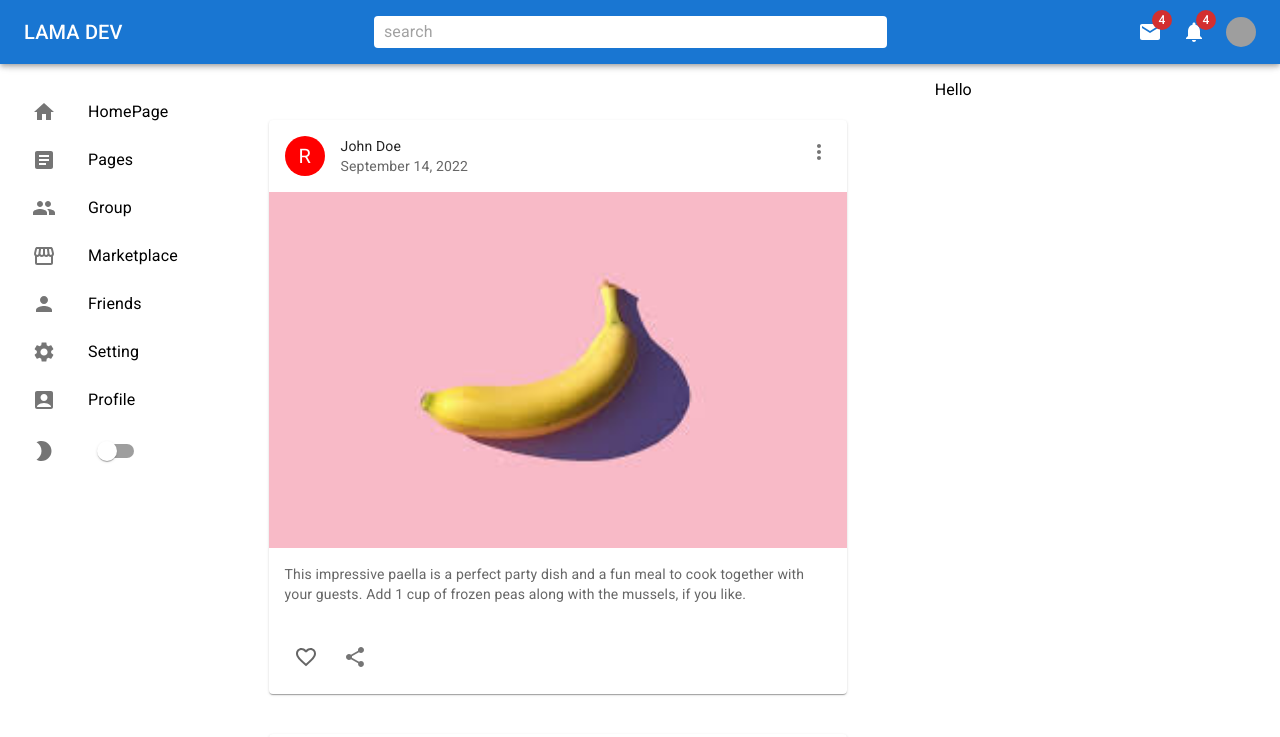
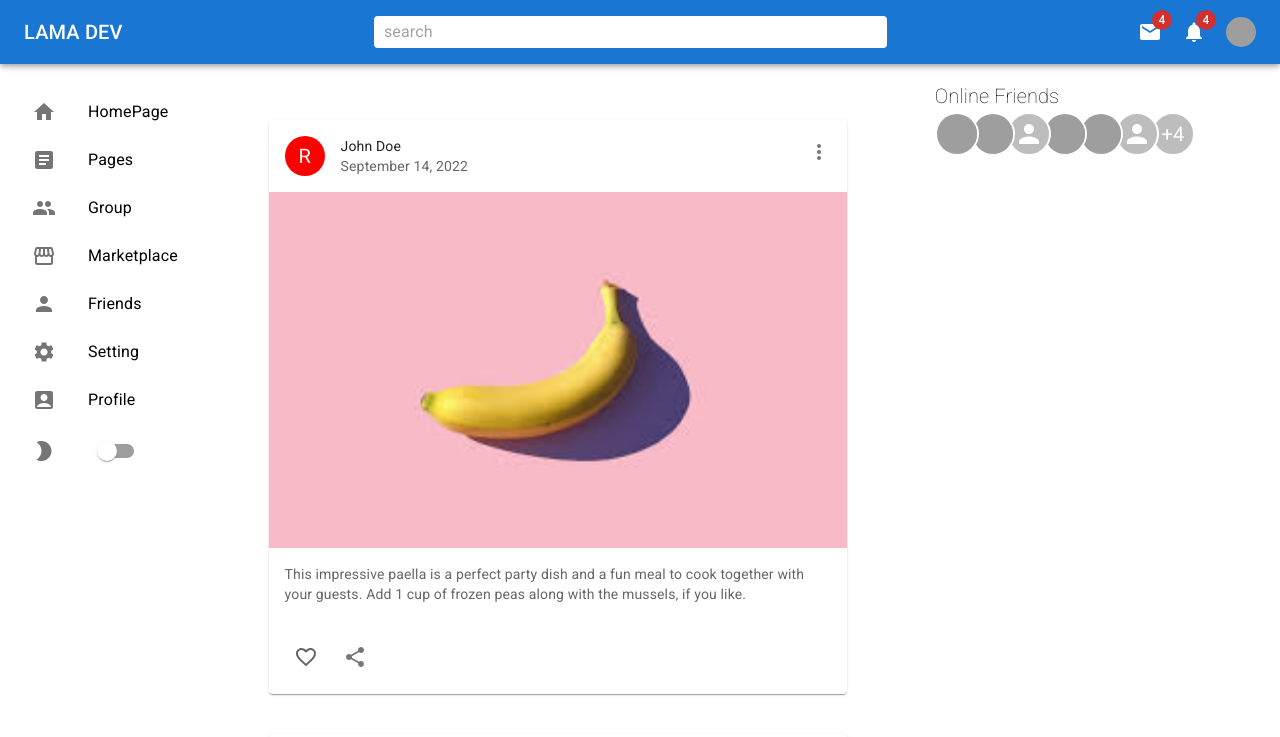
Before and after one commit to Kourosh-Hassanzadeh/MUI-Project, a React (Create React App) app: page / in a window 1280 px wide. Shown: the top 737 px of the page. Built offline with nearby package versions, Linux system fonts and the light colour scheme; grey boxes are pictures that could not be loaded.

Commit message:
online friends added

```diff
--- a/public/index.html
+++ b/public/index.html
@@ -12,10 +12,10 @@
 
     <link
       rel="stylesheet"
-      href="https://fonts.googleapis.com/css?family=Roboto:300,400,500,700&display=swap"
+      href="https://fonts.googleapis.com/css?family=Roboto:100,200,300,400,500,700&display=swap"
     />
     <style>
-      *{
+      * {
         font-family: "Roboto", sans-serif;
         margin: 0;
       }
@@ -25,6 +25,5 @@
   <body>
     <noscript>You need to enable JavaScript to run this app.</noscript>
     <div id="root"></div>
-
   </body>
 </html>
--- a/src/components/Rightbar.jsx
+++ b/src/components/Rightbar.jsx
@@ -1,11 +1,43 @@
+import { Avatar, AvatarGroup, Typography } from "@mui/material";
 import { Box } from "@mui/system";
 import React from "react";
 
 export const Rightbar = () => {
   return (
     <Box flex={2} sx={{ display: { xs: "none", sm: "block" } }} p={2}>
-      <Box position={"fixed"}>Hello</Box>
+      <Box position={"fixed"}>
+        <Typography variant="h6" fontWeight={100}>
+          Online Friends
+        </Typography>
+        <AvatarGroup max={7}>
+          <Avatar
+            alt="Remy Sharp"
+            src="https://material-ui.com/static/images/avatar/1.jpg"
+          />
+          <Avatar
+            alt="Travis Howard"
+            src="https://material-ui.com/static/images/avatar/2.jpg"
+          />
+          <Avatar alt="kourosh hassanzadeh" />
+          <Avatar
+            alt="Cindy Baker"
+            src="https://material-ui.com/static/images/avatar/3.jpg"
+          />
+          <Avatar
+            alt="Agnes Walker"
+            src="https://material-ui.com/static/images/avatar/4.jpg"
+          />
+          <Avatar alt="alireza amini" />
 
+          <Avatar
+            alt="Trevor Henderson"
+            src="https://material-ui.com/static/images/avatar/5.jpg"
+          />
+          <Avatar alt="arash gholamdokht" />
+          <Avatar alt="amirreza alasti" />
+          <Avatar alt="hesam ghasemi" />
+        </AvatarGroup>
+      </Box>
     </Box>
   );
 };
```
